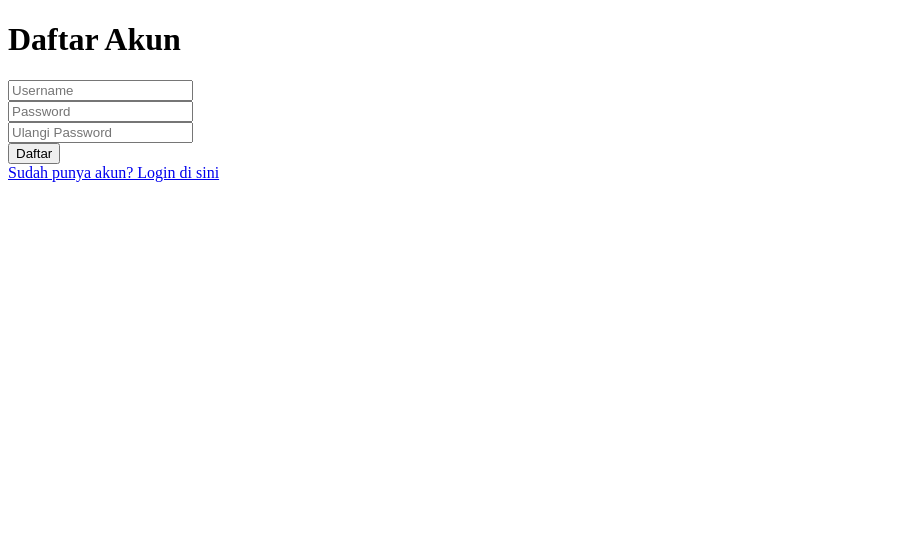
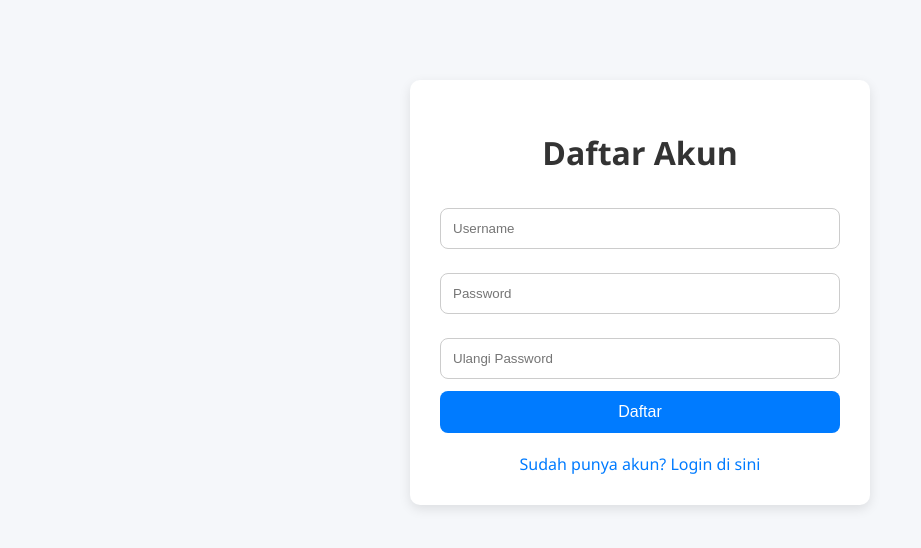
Before and after one commit to Bintang444/hotelDjango, a Django app: page /register/ in a window 1280 px wide. Shown: the top 548 px of the page, without its empty margins (0-921 px from the left). Run offline with Django 5.2, Linux system fonts and the light colour scheme.

Commit message:
update login dan register

```diff
--- a/hotel/templates/register.html
+++ b/hotel/templates/register.html
@@ -3,16 +3,70 @@
 <head>
     <meta charset="UTF-8">
     <title>Daftar Akun</title>
+    <style>
+        body {
+            font-family: 'Segoe UI', sans-serif;
+            background-color: #f5f7fa;
+            margin: 0;
+            padding: 0;
+        }
+        .container {
+            max-width: 400px;
+            margin: 80px auto;
+            background-color: white;
+            padding: 30px;
+            border-radius: 10px;
+            box-shadow: 0 4px 12px rgba(0,0,0,0.1);
+        }
+        h1 {
+            text-align: center;
+            color: #333;
+        }
+        input[type="text"],
+        input[type="password"] {
+            width: 100%;
+            padding: 12px;
+            margin: 12px 0;
+            border: 1px solid #ccc;
+            border-radius: 8px;
+            box-sizing: border-box;
+        }
+        button {
+            width: 100%;
+            padding: 12px;
+            background-color: #007BFF;
+            color: white;
+            font-size: 16px;
+            border: none;
+            border-radius: 8px;
+            cursor: pointer;
+        }
+        button:hover {
+            background-color: #0056b3;
+        }
+        a {
+            display: block;
+            margin-top: 20px;
+            text-align: center;
+            text-decoration: none;
+            color: #007BFF;
+        }
+        a:hover {
+            text-decoration: underline;
+        }
+    </style>
 </head>
 <body>
+    <div class="container">
         <h1>Daftar Akun</h1>
         <form method="POST">
             {% csrf_token %}
-        <input type="text" name="username" placeholder="Username" required><br>
-        <input type="password" name="password" placeholder="Password" required><br>
-        <input type="password" name="password2" placeholder="Ulangi Password" required><br>
+            <input type="text" name="username" placeholder="Username" required>
+            <input type="password" name="password" placeholder="Password" required>
+            <input type="password" name="password2" placeholder="Ulangi Password" required>
             <button type="submit">Daftar</button>
         </form>
         <a href="{% url 'hotel:login' %}">Sudah punya akun? Login di sini</a>
+    </div>
 </body>
 </html>
```
Also changed, not shown: hotel/templates/login.html (+54 -0 lines), db.sqlite3. Lines whose indentation alone changed are shown as unchanged.
